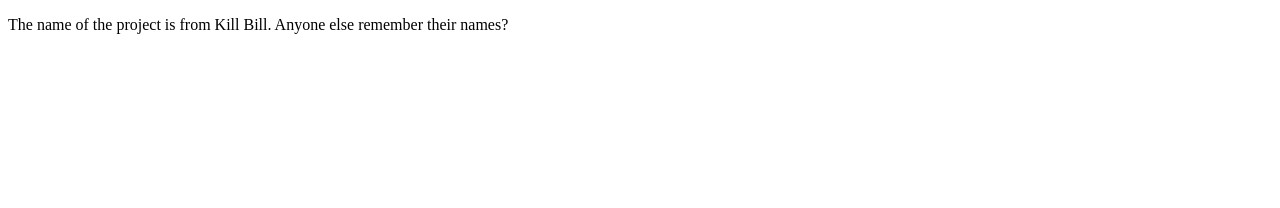
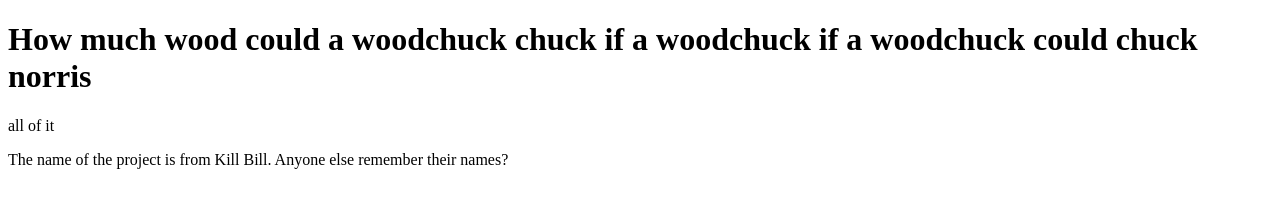
Before and after one commit to TuckerNemcek/deadly-viper-assasination-squad, a plain HTML site: page index.html in a window 1280 px wide. Drawn offline with Linux system fonts and the light colour scheme.

Commit message:
added a chuck norris joke

```diff
--- a/index.html
+++ b/index.html
@@ -5,6 +5,9 @@
     <title></title>
   </head>
   <body>
+    <h1>How much wood could a woodchuck chuck if a woodchuck if a woodchuck could chuck norris</h1>
+    <p>all of it</p>
+
   <p>The name of the project is from Kill Bill. Anyone else remember their names?</p>
   </body>
 </html>
```
